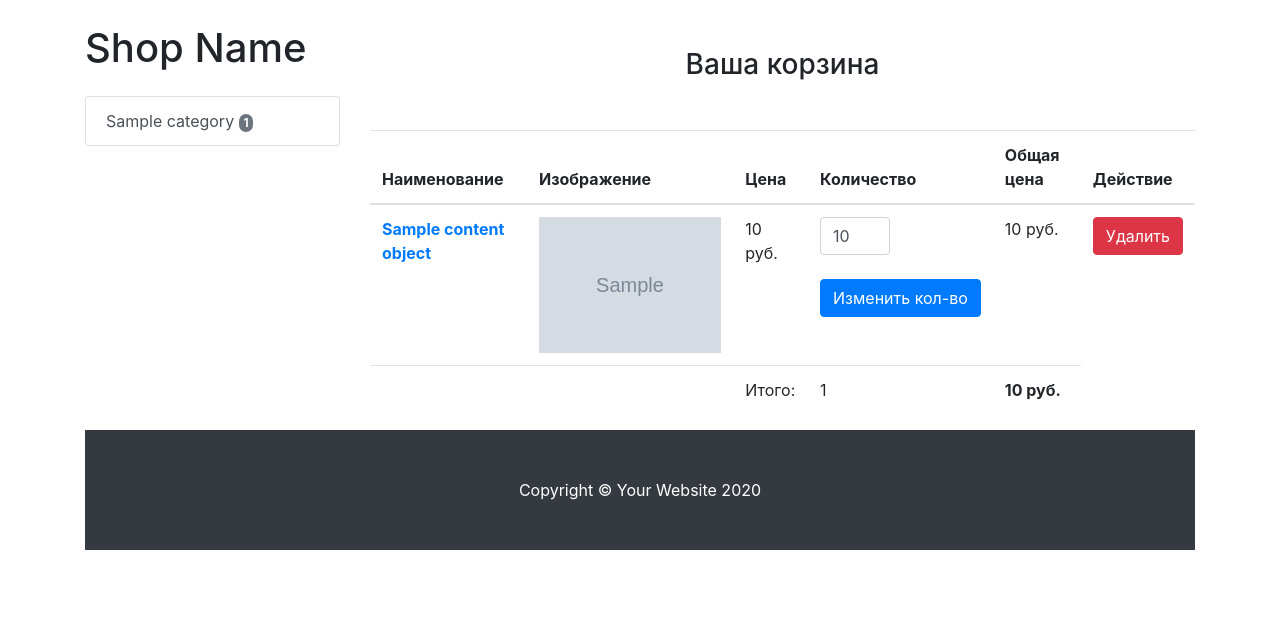
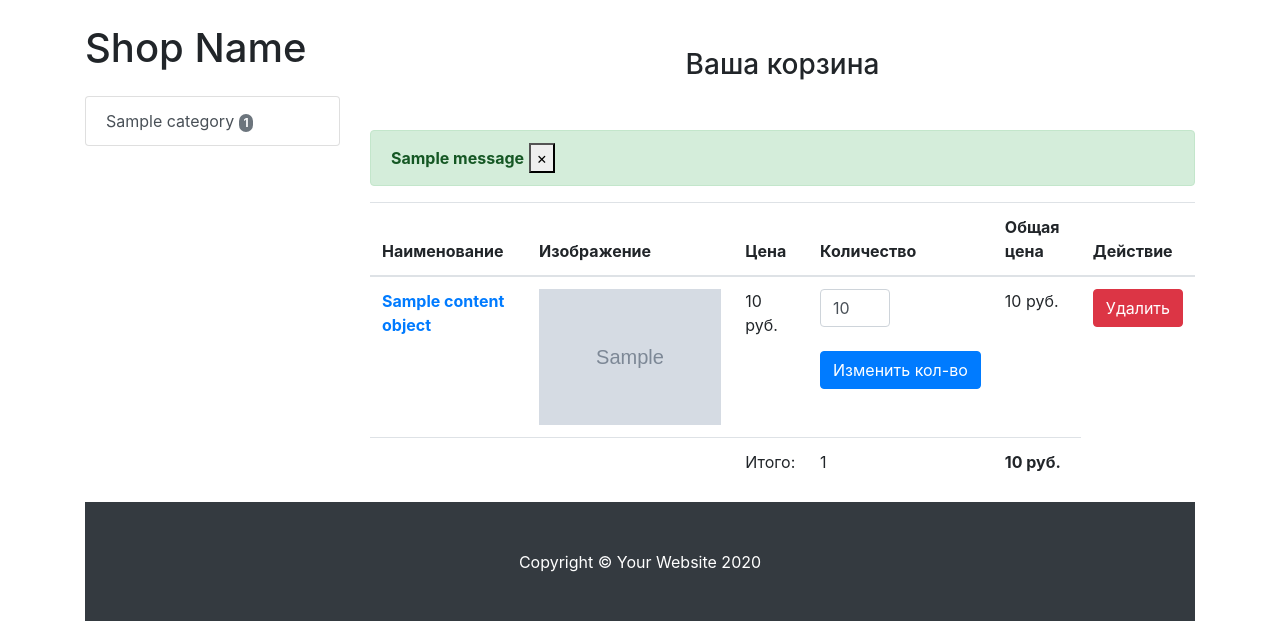
Before and after one commit to SadLaboka/OnlineStoreV2, a Django app: template main/templates/main/cart.html in a window 1280 px wide. Shown: the part 56-677 px from the top of the page. Run offline with Django 3.2, Linux system fonts and the light colour scheme; the template is opened without the code that fills it: most values are stand-ins (such as "Sample title", 1, 10 or a date in 2020); grey boxes marked "Sample" are stand-in pictures; one stand-in notice (Sample message) is shown; parts of the project's set-up code (start-up, migrations or seed data) failed here and were passed over; some libraries are stand-ins or nearby versions.

Commit message:
Добавил сообщения при добавлении, удалении товара и изменении количества

```diff
--- a/main/templates/main/cart.html
+++ b/main/templates/main/cart.html
@@ -2,6 +2,16 @@
 
 {% block content %}
 <h3 class="text-center mt-5 mb-5">Ваша корзина {% if not cart.products.count %}Пуста{% endif %}</h3>
+{% if messages %}
+    {% for message in messages %}
+        <div class="alert alert-success alert-dismissible fade show" role="alert">
+            <strong>{{ message }}</strong>
+            <button type="button" class="btn-close" data-bs-dismiss="alert" aria-label="Close">
+                <span aria-hidden="true">&times;</span>
+            </button>
+        </div>
+    {% endfor %}
+{% endif %}
 <table class="table">
     <thead>
     <tr>
--- a/main/views.py
+++ b/main/views.py
@@ -1,5 +1,6 @@
 from django.shortcuts import render
 from django.contrib.contenttypes.models import ContentType
+from django.contrib import messages
 from django.http import HttpResponseRedirect
 from django.views.generic import DetailView, View
 
@@ -65,6 +66,7 @@ class AddToCartView(CartMixin, View):
         if created:
             self.cart.products.add(cart_product)
         self.cart.save()
+        messages.add_message(request, messages.INFO, "Товар успешно добавлен")
         return HttpResponseRedirect('/cart/')
 
 
@@ -80,6 +82,7 @@ class DeleteFromCartView(CartMixin, View):
         self.cart.products.remove(cart_product)
         cart_product.delete()
         self.cart.save()
+        messages.add_message(request, messages.INFO, "Товар успешно удален")
         return HttpResponseRedirect('/cart/')
 
 
@@ -96,6 +99,7 @@ class ChangeQTYView(CartMixin, View):
         cart_product.qty = qty
         cart_product.save()
         self.cart.save()
+        messages.add_message(request, messages.INFO, "Количество успешно изменено")
         return HttpResponseRedirect('/cart/')
 
 
```
